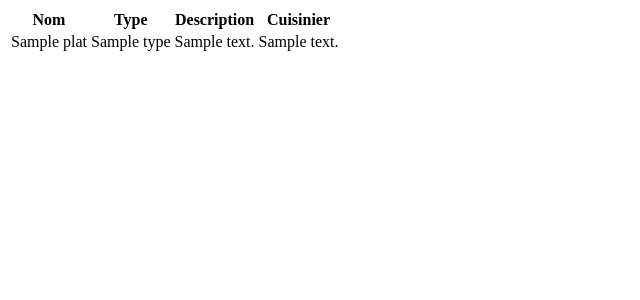
After one commit to totorz76/EvalPhp, a PHP site: template public/templates/ListPlats.html.php in a window 1280 px wide. The commit adds this page. Shown: the top 300 px of the page, without its empty margins (0-640 px from the left). Run offline with PHP 8.4, Linux system fonts and the light colour scheme; the template is opened without the code that fills it: most values are stand-ins (such as "Sample title", 1, 10 or a date in 2020).

Commit message:
Liste des plats dans une page

```diff
--- a/config/routes.php
+++ b/config/routes.php
@@ -6,6 +6,7 @@ define("WEB_ROOT", "/EvalPhp");
 $routes = [
     'home' => PATH_PROJET . '/public/templates/accueil.html.php',
     '404' => PATH_PROJET . '/404.php',
-    'AddPlats' => PATH_PROJET . '/controllers/AddPlats.php'
+    'AddPlats' => PATH_PROJET . '/controllers/AddPlats.php',
+    'ListPlats' => PATH_PROJET . '/controllers/ListPlats.php'
 
 ];
--- /dev/null
+++ b/controllers/ListPlats.php
@@ -0,0 +1,4 @@
+<?php
+
+$platsArray = getAllPlats();
+include PATH_PROJET . '/public/templates/ListPlats.html.php';
--- /dev/null
+++ b/public/templates/ListPlats.html.php
@@ -0,0 +1,20 @@
+<table>
+        <thead>
+            <tr>
+                <th>Nom</th>
+                <th>Type</th>
+                <th>Description</th>
+                <th>Cuisinier</th>
+            </tr>
+        </thead>
+        <tbody>
+            <?php foreach ($platsArray as $plat): ?>
+                <tr>
+                    <td><?= $plat['nom'] ?></td>
+                    <td><?= $plat['type'] ?></td>
+                    <td><?= $plat['description'] ?></td>
+                    <td><?= $plat['cuisinier'] ?></td>
+                </tr>
+            <?php endforeach; ?>
+        </tbody>
+    </table>
--- a/public/templates/accueil.html.php
+++ b/public/templates/accueil.html.php
@@ -8,5 +8,6 @@
 <body>
     <h1>OUI</h1>
     <a href="?page=AddPlats">Ajouter un plat</a>
+    <a href="?page=ListPlats">Liste des Plats</a>
 </body>
 </html>
```
